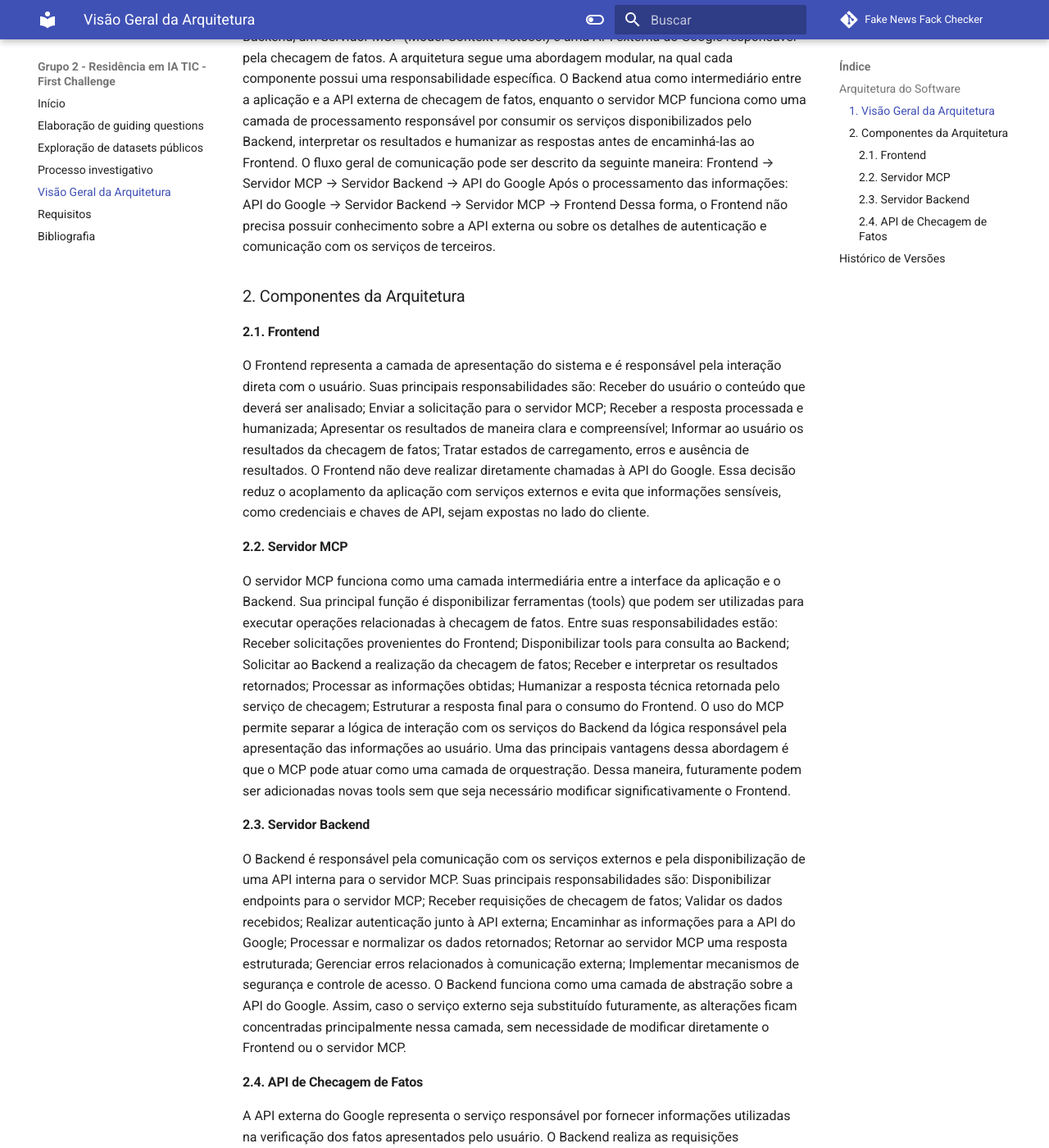
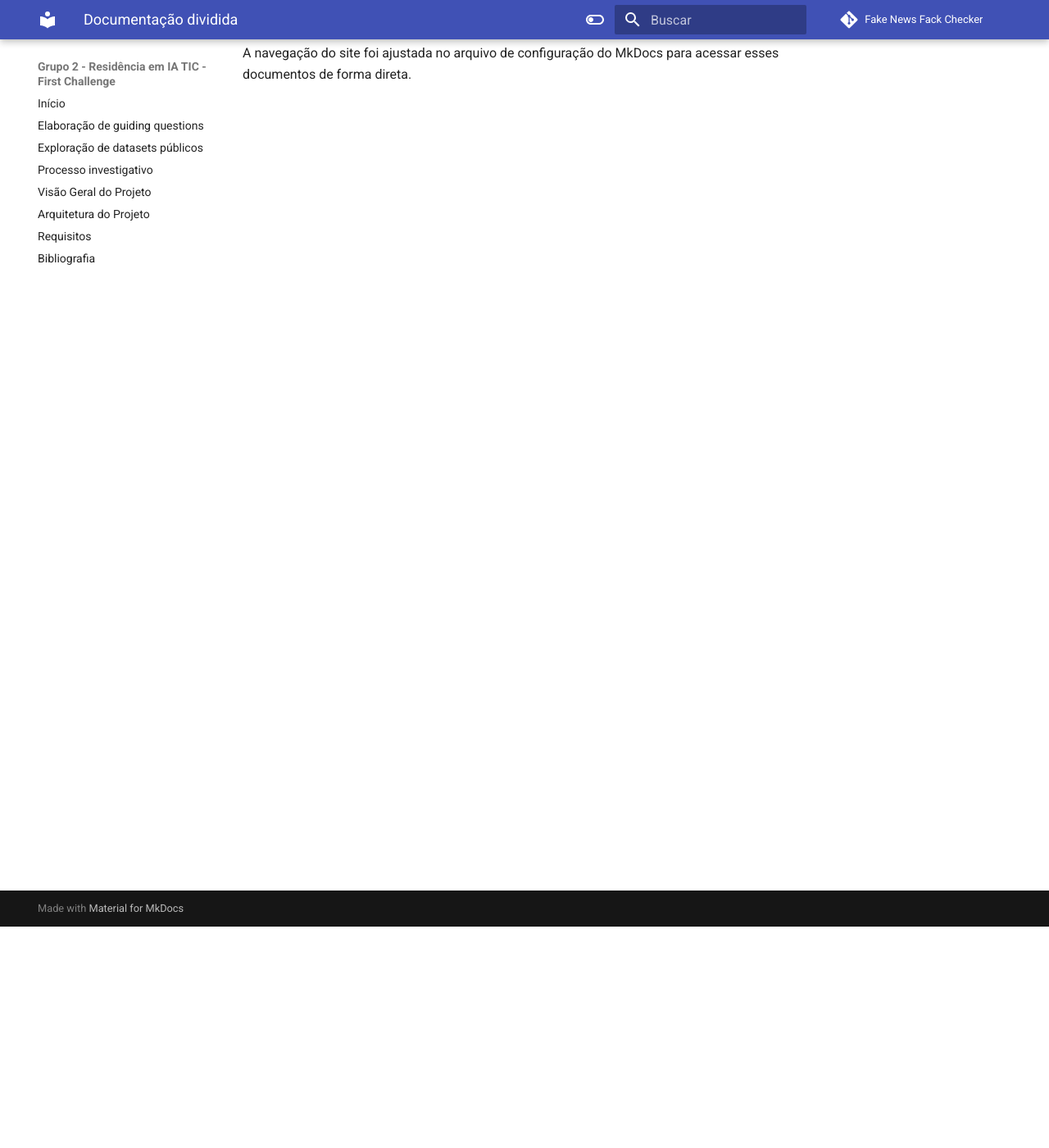
Before and after one commit to arthur-suares/Fake_News_Fact_Checker, an MkDocs documentation site: the page built from docs/visao-geral-arquitetura.md, in a window 1280 px wide and 1400 px high, scrolled down 270 px. Shown: the whole window at 82% size. Built offline with MkDocs 1.6.1 and Material for MkDocs 9.7.7, drawn with Linux system fonts in a browser that asks for light colours; comment, search, counter and statistics services are not loaded; some of the changed lines change nothing that is shown; some of the changed text lies outside the part shown.

Commit message:
[docs]: Atualizando documentação da visão geral e arquitetura do projeto

````diff
--- /dev/null
+++ b/docs/arquitetura-projeto.md
@@ -0,0 +1,177 @@
+# Arquitetura do Projeto
+
+## Visão geral da arquitetura
+
+O sistema foi estruturado em camadas para separar responsabilidades bem definidas. O Frontend interage com o usuário; o Backend expõe APIs e coordena regras de negócio; o banco de dados persiste os dados do jogo, dos usuários, das habilidades e das respostas; e o modelo BKT atualiza o estado de domínio das competências ao longo das rodadas.
+
+A arquitetura atual combina:
+
+- uma interface web em Next.js;
+- uma API em FastAPI;
+- persistência em SQLAlchemy com banco relacional;
+- lógica de BKT em módulos dedicados;
+- integração com a Google Fact Check API como serviço externo de verificação.
+
+## Diagrama conceitual
+
+```text
+Usuário
+  ↓
+Frontend (Next.js)
+  ↓
+API Backend (FastAPI)
+  ├── Routes / Controllers
+  ├── Services
+  ├── Repositories
+  ├── BKT Manager + Trackers
+  └── Modelos do domínio
+  ↓
+Banco de dados (SQLAlchemy / SQLite em ambiente local)
+  ↓
+Google Fact Check API (serviço externo)
+```
+
+## Camadas principais
+
+### 1. Frontend
+
+O Frontend é responsável pela interface do usuário e pela navegação da experiência de jogo. Ele apresenta as rodadas, os questionários, os feedbacks e o estado atual do usuário.
+
+No projeto, o frontend é implementado em Next.js e possui módulos para:
+
+- apresentação da landing page;
+- fluxo de jogo;
+- perfil de habilidades;
+- busca e verificação de notícia específica.
+
+A camada de frontend não atua diretamente na lógica matemática do BKT nem no acesso ao banco. Ela comunica-se com o backend por meio de requisições HTTP.
+
+### 2. Backend
+
+O Backend é a camada central de orquestração do sistema. Ele recebe requisições, valida regras de negócio e coordena operações de persistência, autenticação e processamento de respostas.
+
+Sua estrutura principal está organizada em:
+
+- routes: endpoints REST para jogos, habilidades e verificação;
+- services: lógica de negócio, como criação de jogo e processamento de resposta;
+- repositories: acesso aos dados e operações de banco;
+- models: entidades do domínio;
+- config e database: configuração de ambiente e sessão do banco.
+
+### 3. Banco de dados e modelos de domínio
+
+Os dados principais do sistema são representados por entidades como:
+
+- User;
+- Skill;
+- UserSkillState;
+- News;
+- Question;
+- Game;
+- GameRound;
+- Answer.
+
+Essas entidades permitem registrar:
+
+- quem jogou;
+- qual habilidade está sendo avaliada;
+- a probabilidade de domínio da habilidade;
+- qual notícia foi apresentada;
+- qual pergunta foi respondida;
+- se a resposta foi correta;
+- o histórico da rodada e do jogo.
+
+### 4. Módulo BKT
+
+A lógica de conhecimento do usuário está concentrada em `backend/app/bkt`.
+
+Esse módulo contém:
+
+- `engine.py`: implementação do cálculo do BKT;
+- `base.py`: interface comum para trackers;
+- `manager.py`: registro dos trackers por habilidade;
+- `source_tracker.py`, `evidence_tracker.py`, `context_tracker.py`, `visual_tracker.py`: trackers específicos para cada competência.
+
+A responsabilidade do BKT é atualizar a probabilidade de domínio do usuário para uma habilidade específica com base no resultado da resposta.
+
+## Fluxo de funcionamento do jogo
+
+### Criação de partida
+
+Quando o usuário inicia um jogo, o backend:
+
+1. garante que existam estados iniciais para as habilidades do usuário;
+2. cria um objeto `Game` associado ao usuário;
+3. seleciona a próxima pergunta com base no nível atual do usuário;
+4. cria a primeira `GameRound` com a notícia e a pergunta associadas;
+5. retorna o payload inicial para o frontend.
+
+### Resposta do usuário
+
+Ao enviar a resposta, o backend executa o seguinte fluxo:
+
+1. valida se o jogo e a rodada pertencem ao usuário;
+2. verifica se a pergunta é válida para a rodada;
+3. compara a escolha com a opção correta;
+4. identifica a competência da pergunta;
+5. busca o estado atual da habilidade no `UserSkillState`;
+6. aplica o BKT para atualizar a mastery probability;
+7. persiste a resposta;
+8. atualiza a habilidade no banco;
+9. retorna o feedback com o resultado e a nova probabilidade.
+
+### Seleção adaptativa
+
+A seleção da próxima pergunta é feita por `QuestionSelector`, que prioriza a habilidade com menor domínio ou maior necessidade de reforço. Esse mecanismo é o núcleo da experiência adaptativa do projeto.
+
+## Fluxo de dados e persistência
+
+A camada de persistência é orientada por repositories, que centralizam as operações de acesso ao banco. Isso mantém a lógica de negócios mais limpa e facilita manutenção e testes.
+
+Exemplo de organização:
+
+- `game_repository.py`: jogos e rodadas;
+- `skill_repository.py`: habilidades e estados de domínio;
+- `question_repository.py`: perguntas e notícias;
+- `answer_repository.py`: respostas registradas pelo usuário.
+
+A separação entre services e repositories reduz a acoplamento e organiza melhor o padrão de acesso a dados.
+
+## integração com API externa
+
+O projeto também contempla uma integração com a Google Fact Check API, responsável por consultar verificações de fatos em notícias e conteúdos públicos.
+
+Essa integração é acessada principalmente no módulo de verificação de notícias e não faz parte do mecanismo principal de aprendizagem do jogo. Ela funciona como suporte documental e de contexto para a análise de conteúdos específicos.
+
+## Relação com o produto
+
+A arquitetura atual mantém uma divisão clara entre:
+
+- aprendizagem e gamificação;
+- rastreamento de conhecimento;
+- verificação factual externa;
+- apresentação ao usuário.
+
+Essa separação é importante porque permite evoluir o sistema sem misturar o modelo educacional, a lógica de jogo e a integração externa.
+
+## Padrões de projeto observados
+
+O projeto segue algumas boas práticas de organização de software:
+
+- separação de camadas;
+- uso de serviços para regras de negócio;
+- repositories para acesso a dados;
+- models para representação do domínio;
+- endpoints dedicados por funcionalidade;
+- uso de BKT como módulo independente e reutilizável.
+
+## Pontos importantes da arquitetura atual
+
+- O modelo BKT está encapsulado em um conjunto de trackers por habilidade, permitindo extensão para novas competências no futuro.
+- O fluxo de jogo é totalmente orientado a rodadas e perguntas, com rastreio do progresso do usuário.
+- A interface e o backend são independentes, o que facilita manutenção e testes.
+- O projeto ainda preserva rotas legadas de verificação, mas a arquitetura principal do MVP é centrada em jogo e performance adaptativa.
+
+## Conclusão
+
+A arquitetura do projeto reflete uma abordagem de software educacional e adaptativo. Ela combina experiência de usuário, backend robusto, persistência consistente e inteligência de aprendizagem para criar um sistema que não apenas apresenta informações, mas acompanha o desenvolvimento do usuário em competências relevantes para a identificação de desinformação.
--- a/docs/visao-geral-arquitetura.md
+++ b/docs/visao-geral-arquitetura.md
@@ -1,67 +1,8 @@
-## Arquitetura do Software
+# Documentação dividida
 
-### 1. Visão Geral da Arquitetura
+Este arquivo foi substituído por duas páginas separadas para manter a documentação mais clara e organizada:
 
-O sistema proposto é composto por quatro elementos principais: um Frontend, um Servidor Backend, um Servidor MCP (Model Context Protocol) e uma API externa do Google responsável pela checagem de fatos.
-A arquitetura segue uma abordagem modular, na qual cada componente possui uma responsabilidade específica. O Backend atua como intermediário entre a aplicação e a API externa de checagem de fatos, enquanto o servidor MCP funciona como uma camada de processamento responsável por consumir os serviços disponibilizados pelo Backend, interpretar os resultados e humanizar as respostas antes de encaminhá-las ao Frontend.
-O fluxo geral de comunicação pode ser descrito da seguinte maneira:
-Frontend → Servidor MCP → Servidor Backend → API do Google
-Após o processamento das informações:
-API do Google → Servidor Backend → Servidor MCP → Frontend
-Dessa forma, o Frontend não precisa possuir conhecimento sobre a API externa ou sobre os detalhes de autenticação e comunicação com os serviços de terceiros.
+- [Visão Geral do Projeto](visao-geral-projeto.md)
+- [Arquitetura do Projeto](arquitetura-projeto.md)
 
-### 2. Componentes da Arquitetura
-
-#### 2.1. Frontend
-O Frontend representa a camada de apresentação do sistema e é responsável pela interação direta com o usuário.
-Suas principais responsabilidades são:
-Receber do usuário o conteúdo que deverá ser analisado;
-Enviar a solicitação para o servidor MCP;
-Receber a resposta processada e humanizada;
-Apresentar os resultados de maneira clara e compreensível;
-Informar ao usuário os resultados da checagem de fatos;
-Tratar estados de carregamento, erros e ausência de resultados.
-O Frontend não deve realizar diretamente chamadas à API do Google. Essa decisão reduz o acoplamento da aplicação com serviços externos e evita que informações sensíveis, como credenciais e chaves de API, sejam expostas no lado do cliente.
-
-#### 2.2. Servidor MCP
-
-O servidor MCP funciona como uma camada intermediária entre a interface da aplicação e o Backend.
-Sua principal função é disponibilizar ferramentas (tools) que podem ser utilizadas para executar operações relacionadas à checagem de fatos.
-Entre suas responsabilidades estão:
-Receber solicitações provenientes do Frontend;
-Disponibilizar tools para consulta ao Backend;
-Solicitar ao Backend a realização da checagem de fatos;
-Receber e interpretar os resultados retornados;
-Processar as informações obtidas;
-Humanizar a resposta técnica retornada pelo serviço de checagem;
-Estruturar a resposta final para o consumo do Frontend.
-O uso do MCP permite separar a lógica de interação com os serviços do Backend da lógica responsável pela apresentação das informações ao usuário.
-Uma das principais vantagens dessa abordagem é que o MCP pode atuar como uma camada de orquestração. Dessa maneira, futuramente podem ser adicionadas novas tools sem que seja necessário modificar significativamente o Frontend.
-
-#### 2.3. Servidor Backend
-
-O Backend é responsável pela comunicação com os serviços externos e pela disponibilização de uma API interna para o servidor MCP.
-Suas principais responsabilidades são:
-Disponibilizar endpoints para o servidor MCP;
-Receber requisições de checagem de fatos;
-Validar os dados recebidos;
-Realizar autenticação junto à API externa;
-Encaminhar as informações para a API do Google;
-Processar e normalizar os dados retornados;
-Retornar ao servidor MCP uma resposta estruturada;
-Gerenciar erros relacionados à comunicação externa;
-Implementar mecanismos de segurança e controle de acesso.
-O Backend funciona como uma camada de abstração sobre a API do Google. Assim, caso o serviço externo seja substituído futuramente, as alterações ficam concentradas principalmente nessa camada, sem necessidade de modificar diretamente o Frontend ou o servidor MCP.
-
-#### 2.4. API de Checagem de Fatos
-
-A API externa do Google representa o serviço responsável por fornecer informações utilizadas na verificação dos fatos apresentados pelo usuário.
-O Backend realiza as requisições necessárias para esse serviço e recebe informações relacionadas aos resultados encontrados.
-Essa comunicação deve ser realizada exclusivamente pelo Backend, mantendo as credenciais e demais configurações sensíveis no ambiente do servidor.
-Os dados retornados pela API externa podem apresentar uma estrutura mais técnica ou complexa. Por esse motivo, o Backend deve realizar uma etapa de normalização antes de entregar os dados ao servidor MCP.
-
-## Histórico de Versões
-
-| **Data**   | **Versão** | **Descrição**                              | **Autor** | **Revisor**                             |
-| :----------:| :----------:| :------------------------------------------:| :---------:| :---------------------------------------:|
-| 16/09/2026 | 1.0        | Transcrevendo documentação inicial do docs | Milena Marques e Arthur Suares | Ian Lucca e Laura Gomes |
+A navegação do site foi ajustada no arquivo de configuração do MkDocs para acessar esses documentos de forma direta.
--- /dev/null
+++ b/docs/visao-geral-projeto.md
@@ -0,0 +1,122 @@
+# Visão Geral do Projeto
+
+## Contexto e objetivo
+
+O projeto Fake News Fact Checker foi concebido como uma aplicação gamificada para auxiliar pessoas a reconhecerem desinformação de forma prática e educativa. A experiência combina elementos de jogo, diagnóstico de habilidades e feedback imediato para que o usuário aprenda a avaliar fontes, evidências, contexto e imagens antes de compartilhar ou acreditar em conteúdos suspeitos.
+
+A proposta central é transformar a verificação de notícias em um processo interativo. Em vez de apenas consultar uma API externa ou visualizar um resultado isolado, o usuário participa de uma sequência de rodadas em que responde perguntas sobre notícias, recebe explicações e evolui conforme seu desempenho.
+
+## Problema que o produto resolve
+
+A disseminação de notícias falsas cresce em ritmo acelerado e frequentemente explora vulnerabilidades na leitura crítica, como:
+
+- desconfiança em fontes desconhecidas;
+- aceitação de alegações sem evidências;
+- interpretação de texto fora do contexto;
+- uso de imagens e gráficos que parecem verdadeiros, mas não sustentam a narrativa;
+- dificuldade de avaliar informações rápidas sem processo de checagem.
+
+O produto busca reduzir esse problema ao ensinar, de forma progressiva, os critérios que definem uma notícia confiável.
+
+## Proposta de valor
+
+O sistema oferece:
+
+- uma experiência de aprendizagem baseada em jogos;
+- ensino de quatro habilidades centrais de checagem;
+- acompanhamento individual do progresso do usuário;
+- adaptação de conteúdo conforme o nível de domínio em cada competência;
+- feedback explicativo após cada resposta;
+- possibilidade de verificar uma notícia específica por meio de um fluxo legado de consulta.
+
+## Público-alvo
+
+O produto é pensado para:
+
+- estudantes;
+- usuários de redes sociais interessados em verificar conteúdos;
+- plataformas de educação e alfabetização midiática;
+- pessoas que desejam desenvolver autonomia para analisar informações antes de compartilhá-las.
+
+## Funcionalidades principais
+
+### 1. Jogo de checagem de notícias
+
+O usuário inicia uma partida e recebe uma notícia associada a uma pergunta. A partir dessa rodada, ele deve analisar a informação e responder uma questão de múltipla escolha.
+
+A cada rodada, o sistema:
+
+- apresenta uma notícia ou contexto relevante;
+- exibe uma pergunta direcionada a uma habilidade específica;
+- coleta a resposta do usuário;
+- avalia se a resposta está correta;
+- fornece uma explicação relacionada ao critério de análise.
+
+### 2. Acompanhamento por habilidades
+
+O jogo organiza a aprendizagem em quatro competências:
+
+- SOURCE: análise da fonte e da origem;
+- EVIDENCE: avaliação de evidências e comprovação;
+- CONTEXT: percepção de contexto omitido ou distorcido;
+- VISUAL: verificação da imagem e do suporte visual.
+
+Essas habilidades são monitoradas ao longo do tempo para identificar o nível de domínio do usuário.
+
+### 3. Modelagem de domínio via BKT
+
+O sistema utiliza Bayesian Knowledge Tracing (BKT) para estimar a probabilidade de domínio do usuário em cada habilidade. Com base na resposta anterior, o modelo atualiza a mastery probability e indica em qual competência a pessoa precisa de mais atenção.
+
+Isso permite que o produto não seja apenas um jogo de perguntas aleatórias, mas uma experiência adaptativa que prioriza temas e competências em que o usuário ainda tem menor domínio.
+
+### 4. Seleção adaptativa de perguntas
+
+A seleção da próxima pergunta considera a habilidade com menor nível de domínio, priorizando a revisão de competências mais frágeis. Esse mecanismo torna o jogo mais didático e personalizado.
+
+### 5. Perfil de habilidades do usuário
+
+Ao final de uma sessão ou em consultas específicas, o sistema pode expor o perfil de desempenho do usuário em cada habilidade, mostrando o progresso e a evolução de aprendizagem.
+
+### 6. Verificação de notícia específica
+
+Além do jogo, a aplicação mantém um fluxo mais tradicional de verificação, em que o usuário pode inserir uma notícia, assunto ou afirmação e receber resultados provenientes da Google Fact Check API.
+
+Esse módulo funciona como suporte complementar ao processo de aprendizagem.
+
+## Fluxo de uso do produto
+
+### Fluxo principal: gameplay
+
+1. O usuário acessa a aplicação e inicia uma partida.
+2. O sistema cria um jogo e gera a primeira rodada.
+3. Uma notícia e uma pergunta são apresentadas ao usuário.
+4. O usuário responde a questão.
+5. O backend valida a resposta e calcula o impacto no domínio da habilidade.
+6. O BKT atualiza o nível de conhecimento da competência.
+7. O sistema registra a resposta e continua para a próxima rodada.
+8. O jogo evolui até atingir o limite de rodadas ou o fim da partida.
+
+### Fluxo de acompanhamento
+
+O usuário também pode consultar seu perfil de habilidades para entender em quais competências está mais forte ou mais fraco.
+
+## Diferenciais do produto
+
+- abordagem educacional e gamificada;
+- suporte a aprendizagem de checagem de fatos com foco em fontes, evidências, contexto e imagens;
+- adaptação do conteúdo com base em desempenho real;
+- arquitetura modular e expansível para futuras melhorias;
+- integração com APIs externas para suporte factual e contexto de verificação.
+
+## Estado atual do projeto
+
+O projeto já apresenta uma estrutura funcional em duas camadas principais:
+
+- Frontend em Next.js para a experiência do usuário;
+- Backend em FastAPI para a lógica de negócio, APIs, modelos e rastreamento de conhecimento.
+
+A base da solução está organizada para permitir evolução contínua, mantendo a camada de apresentação separada da camada de raciocínio adaptativo e da persistência de dados.
+
+## Resultado esperado
+
+O produto tem como objetivo dar ao usuário uma forma mais concreta e dinâmica de desenvolver criticidade diante de conteúdos digitais, ajudando a distinguir informação confiável de conteúdo enganoso com base em critérios observáveis e aprendizados progressivos.
--- a/mkdocs.yml
+++ b/mkdocs.yml
@@ -10,7 +10,8 @@
   - Elaboração de guiding questions: elaboracao-de-guiding-questions.md
   - Exploração de datasets públicos: exploracao-de-datasets-publicos.md
   - Processo investigativo: processo-investigativo.md
-  - Visão Geral da Arquitetura: visao-geral-arquitetura.md
+  - Visão Geral do Projeto: visao-geral-projeto.md
+  - Arquitetura do Projeto: arquitetura-projeto.md
   - Requisitos: requisitos.md
   - Bibliografia: bibliografia.md
 theme:
````
